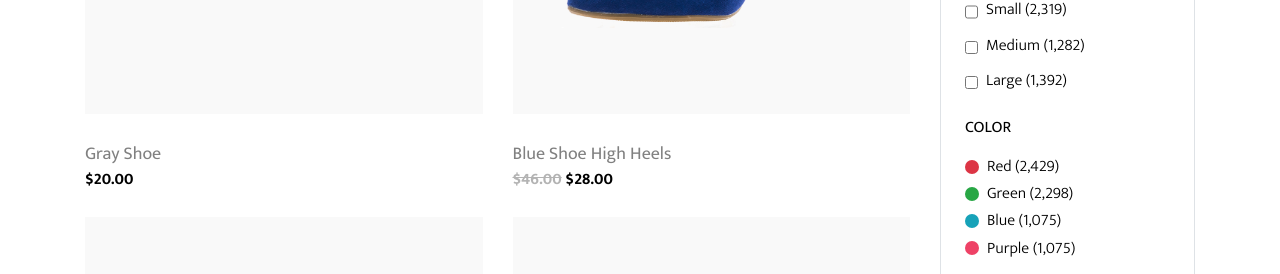
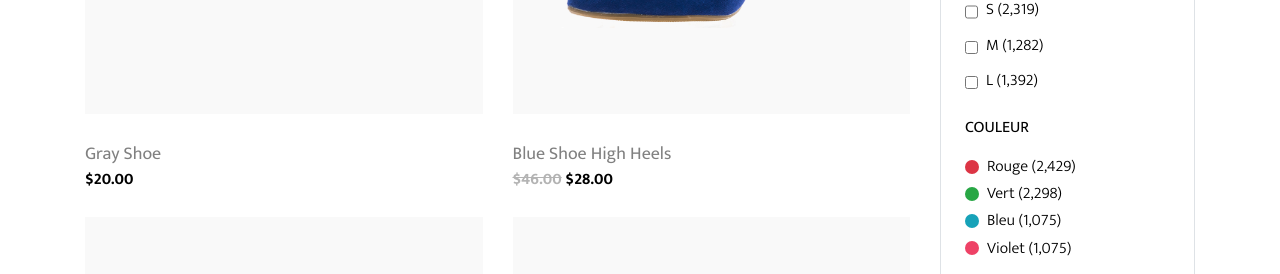
Before and after one commit to maximecroteau/AOMAE, a Django app: page /shop in a window 1280 px wide. Shown: the part 1173-1447 px from the top of the page. Run offline with Django 3.2, Linux system fonts and the light colour scheme; some libraries are stand-ins or nearby versions; some web fonts are replaced.

Commit message:
fix translate shop

```diff
--- a/aomae/templates/shop.html
+++ b/aomae/templates/shop.html
@@ -204,45 +204,45 @@
             <div class="border p-4 rounded mb-4">
               <h3 class="mb-3 h6 text-uppercase text-black d-block">Categories</h3>
               <ul class="list-unstyled mb-0">
-                <li class="mb-1"><a href="#" class="d-flex"><span>Men</span> <span class="text-black ml-auto">(2,220)</span></a></li>
-                <li class="mb-1"><a href="#" class="d-flex"><span>Women</span> <span class="text-black ml-auto">(2,550)</span></a></li>
-                <li class="mb-1"><a href="#" class="d-flex"><span>Children</span> <span class="text-black ml-auto">(2,124)</span></a></li>
+                <li class="mb-1"><a href="#" class="d-flex"><span>Homme</span> <span class="text-black ml-auto">(21.21)</span></a></li>
+                <li class="mb-1"><a href="#" class="d-flex"><span>Femme</span> <span class="text-black ml-auto">(2.626)</span></a></li>
+                <li class="mb-1"><a href="#" class="d-flex"><span>Enfant</span> <span class="text-black ml-auto">(2.126)</span></a></li>
               </ul>
             </div>
 
             <div class="border p-4 rounded mb-4">
               <div class="mb-4">
-                <h3 class="mb-3 h6 text-uppercase text-black d-block">Filter by Price</h3>
+                <h3 class="mb-3 h6 text-uppercase text-black d-block">Trier par prix</h3>
                 <div id="slider-range" class="border-primary"></div>
                 <input type="text" name="text" id="amount" class="form-control border-0 pl-0 bg-white" disabled="" />
               </div>
 
               <div class="mb-4">
-                <h3 class="mb-3 h6 text-uppercase text-black d-block">Size</h3>
+                <h3 class="mb-3 h6 text-uppercase text-black d-block">Taille</h3>
                 <label for="s_sm" class="d-flex">
-                  <input type="checkbox" id="s_sm" class="mr-2 mt-1"> <span class="text-black">Small (2,319)</span>
+                  <input type="checkbox" id="s_sm" class="mr-2 mt-1"> <span class="text-black">S (2,319)</span>
                 </label>
                 <label for="s_md" class="d-flex">
-                  <input type="checkbox" id="s_md" class="mr-2 mt-1"> <span class="text-black">Medium (1,282)</span>
+                  <input type="checkbox" id="s_md" class="mr-2 mt-1"> <span class="text-black">M (1,282)</span>
                 </label>
                 <label for="s_lg" class="d-flex">
-                  <input type="checkbox" id="s_lg" class="mr-2 mt-1"> <span class="text-black">Large (1,392)</span>
+                  <input type="checkbox" id="s_lg" class="mr-2 mt-1"> <span class="text-black">L (1,392)</span>
                 </label>
               </div>
 
               <div class="mb-4">
-                <h3 class="mb-3 h6 text-uppercase text-black d-block">Color</h3>
+                <h3 class="mb-3 h6 text-uppercase text-black d-block">Couleur</h3>
                 <a href="#" class="d-flex color-item align-items-center" >
-                  <span class="bg-danger color d-inline-block rounded-circle mr-2"></span> <span class="text-black">Red (2,429)</span>
+                  <span class="bg-danger color d-inline-block rounded-circle mr-2"></span> <span class="text-black">Rouge (2,429)</span>
                 </a>
                 <a href="#" class="d-flex color-item align-items-center" >
-                  <span class="bg-success color d-inline-block rounded-circle mr-2"></span> <span class="text-black">Green (2,298)</span>
+                  <span class="bg-success color d-inline-block rounded-circle mr-2"></span> <span class="text-black">Vert (2,298)</span>
                 </a>
                 <a href="#" class="d-flex color-item align-items-center" >
-                  <span class="bg-info color d-inline-block rounded-circle mr-2"></span> <span class="text-black">Blue (1,075)</span>
+                  <span class="bg-info color d-inline-block rounded-circle mr-2"></span> <span class="text-black">Bleu (1,075)</span>
                 </a>
                 <a href="#" class="d-flex color-item align-items-center" >
-                  <span class="bg-primary color d-inline-block rounded-circle mr-2"></span> <span class="text-black">Purple (1,075)</span>
+                  <span class="bg-primary color d-inline-block rounded-circle mr-2"></span> <span class="text-black">Violet (1,075)</span>
                 </a>
               </div>
 
--- a/templates/base.html
+++ b/templates/base.html
@@ -58,7 +58,7 @@
             </nav>
           </div>
           <div class="icons">
-            <a href="#" class="icons-btn d-inline-block"><span class="icon-heart-o"></span></a>
+{#            <a href="#" class="icons-btn d-inline-block"><span class="icon-heart-o"></span></a>#}
             <a href="{% url 'cart'%}" class="icons-btn d-inline-block bag">
               <span class="icon-shopping-bag"></span>
               <span class="number">12</span>
```
